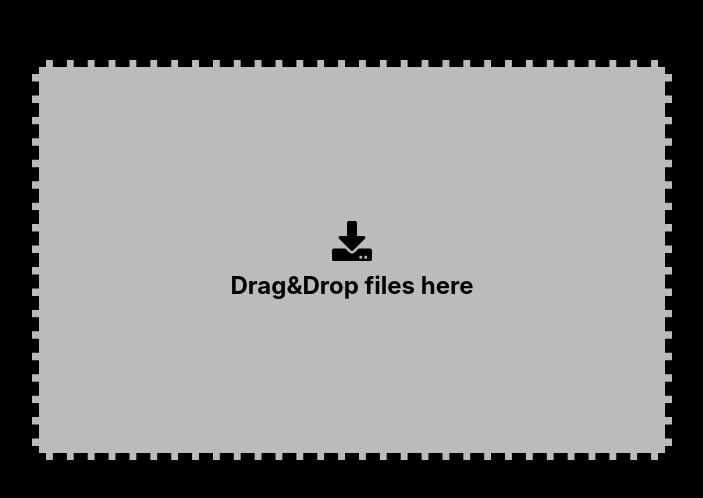
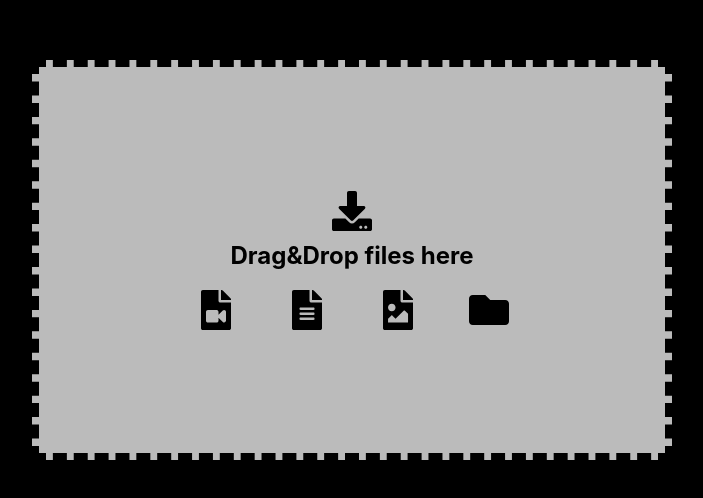
Before and after one commit to GeraldoJAlves/simple-drag-drop, a React (Create React App) app: page / in a window 1280 px wide. Shown: the part 140-638 px from the top of the page, without its empty margins (288-991 px from the left). Built offline with nearby package versions, Linux system fonts and the light colour scheme.

Commit message:
add icons to files

```diff
--- a/src/components/DragDrop/index.tsx
+++ b/src/components/DragDrop/index.tsx
@@ -8,6 +8,11 @@ import {
   UploadIcon,
   DragText,
   LoadingIcon,
+  TypeFiles,
+  PictureIcon,
+  TextIcon,
+  VideoIcon,
+  FolderIcon
 } from "./styles";
 
 interface Props {
@@ -65,7 +70,7 @@ const DragDrop: React.FC<Props> = ({ onReadyFiles, endOnDrag }) => {
     setDropFile(true);
     onReadyFiles(list);
 
-    for( const item of filesAllowed) {
+    for (const item of filesAllowed) {
       let preview = "";
       let src = window.URL.createObjectURL(item);
       if (item.type.startsWith("video")) {
@@ -89,7 +94,7 @@ const DragDrop: React.FC<Props> = ({ onReadyFiles, endOnDrag }) => {
         preview,
       };
       index++;
-    };
+    }
 
     onReadyFiles(list);
   };
@@ -177,6 +182,12 @@ const DragDrop: React.FC<Props> = ({ onReadyFiles, endOnDrag }) => {
           <>
             <UploadIcon />
             <DragText>Drag&Drop files here</DragText>
+            <TypeFiles>
+              <VideoIcon />
+              <TextIcon />
+              <PictureIcon />
+              <FolderIcon />
+            </TypeFiles>
           </>
         ) : (
           <>
--- a/src/components/DragDrop/styles.ts
+++ b/src/components/DragDrop/styles.ts
@@ -1,6 +1,12 @@
 import styled from "styled-components";
 
-import { FaDownload } from "react-icons/fa";
+import {
+  FaDownload,
+  FaFileAlt,
+  FaFileImage,
+  FaFileVideo,
+  FaFolder,
+} from "react-icons/fa";
 import { FaSpinner } from "react-icons/fa";
 
 export const Container = styled.div``;
@@ -9,7 +15,7 @@ export const DragBox = styled.div`
   border: 7px solid black;
   border-style: dashed;
   position: relative;
-  width: 50vw;
+  width: 80vw;
   height: 50vh;
   display: flex;
   flex-direction: column;
@@ -17,6 +23,10 @@ export const DragBox = styled.div`
   justify-content: center;
   background-color: #bbb;
   cursor: pointer;
+
+  @media (min-width: 500px) {
+    width: 50vw;
+  }
 
   &.drag-enter {
     width: 75vw;
@@ -27,7 +37,42 @@ export const DragBox = styled.div`
   transition: width 0.5s, height 0.5s;
 `;
 
+export const TypeFiles = styled.div`
+  margin-top: 20px;
+  display: flex;
+  width: 70%;
+  justify-content: space-between;
+  @media (min-width: 900px) {
+    width: 50%;
+    justify-content: space-between;
+  }
+`;
+
 export const UploadIcon = styled(FaDownload)`
+  pointer-events: none;
+  width: 40px;
+  height: 40px;
+`;
+
+export const VideoIcon = styled(FaFileVideo)`
+  pointer-events: none;
+  width: 40px;
+  height: 40px;
+`;
+
+export const PictureIcon = styled(FaFileImage)`
+  pointer-events: none;
+  width: 40px;
+  height: 40px;
+`;
+
+export const TextIcon = styled(FaFileAlt)`
+  pointer-events: none;
+  width: 40px;
+  height: 40px;
+`;
+
+export const FolderIcon = styled(FaFolder)`
   pointer-events: none;
   width: 40px;
   height: 40px;
--- a/src/pages/Main/index.tsx
+++ b/src/pages/Main/index.tsx
@@ -37,7 +37,6 @@ const Main: React.FC = () => {
       onDragOver={(e) => {
         stopPropagation(e);
       }}
-
     >
       {files.length === 0 || dragFiles ? (
         <DragDrop
```
